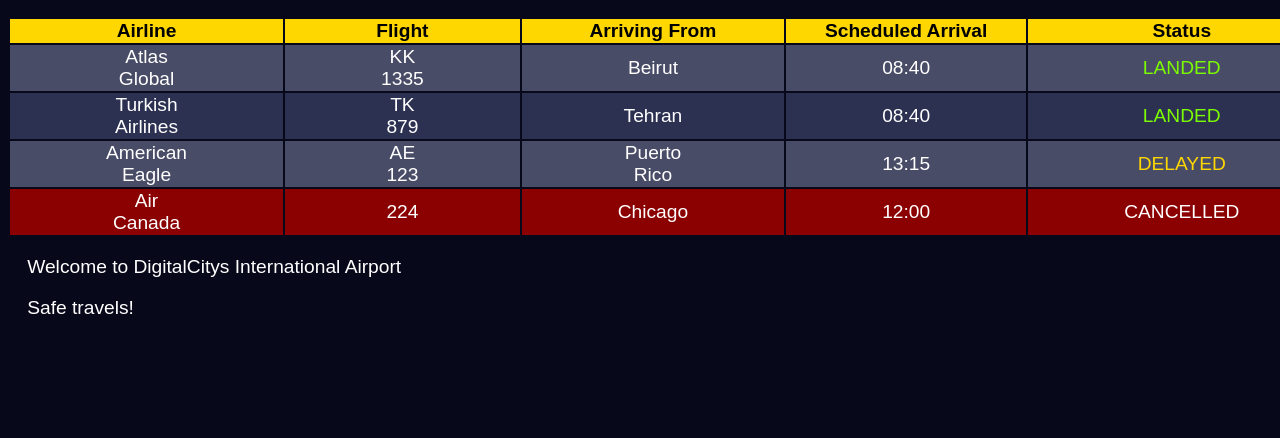
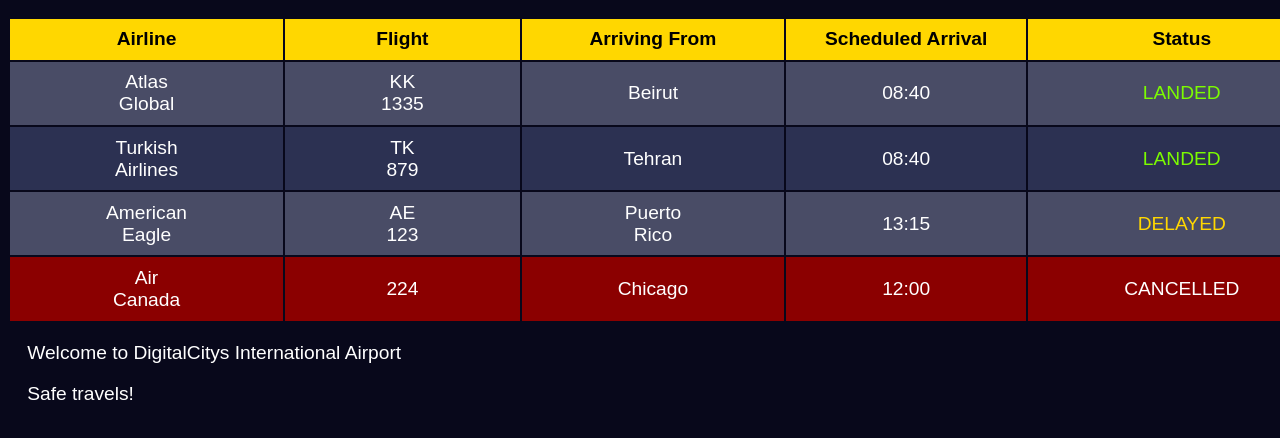
Before and after one commit to DigitalCitys/HyperFIDS_HTML, a website: page arrivals.html in a window 1280 px wide. Shown: the part 118-556 px from the top of the page. Drawn offline with Linux system fonts and the light colour scheme.

Commit message:
Small visual upgrade to D3: Top and bottom padding of rows is larger

```diff
--- a/styles.css
+++ b/styles.css
@@ -53,11 +53,19 @@ tr:nth-child(even)
     background-color: #494c66;
 }
 
+th
+{
+    padding-top:0.5em;
+    padding-bottom:0.5em;
+}
+
 td
 {
     width:30%;
     padding-left: 5em;
-    padding-right: 5em
+    padding-right: 5em;
+    padding-top:0.5em;
+    padding-bottom:0.5em;
 }
 
 #colheader
```
